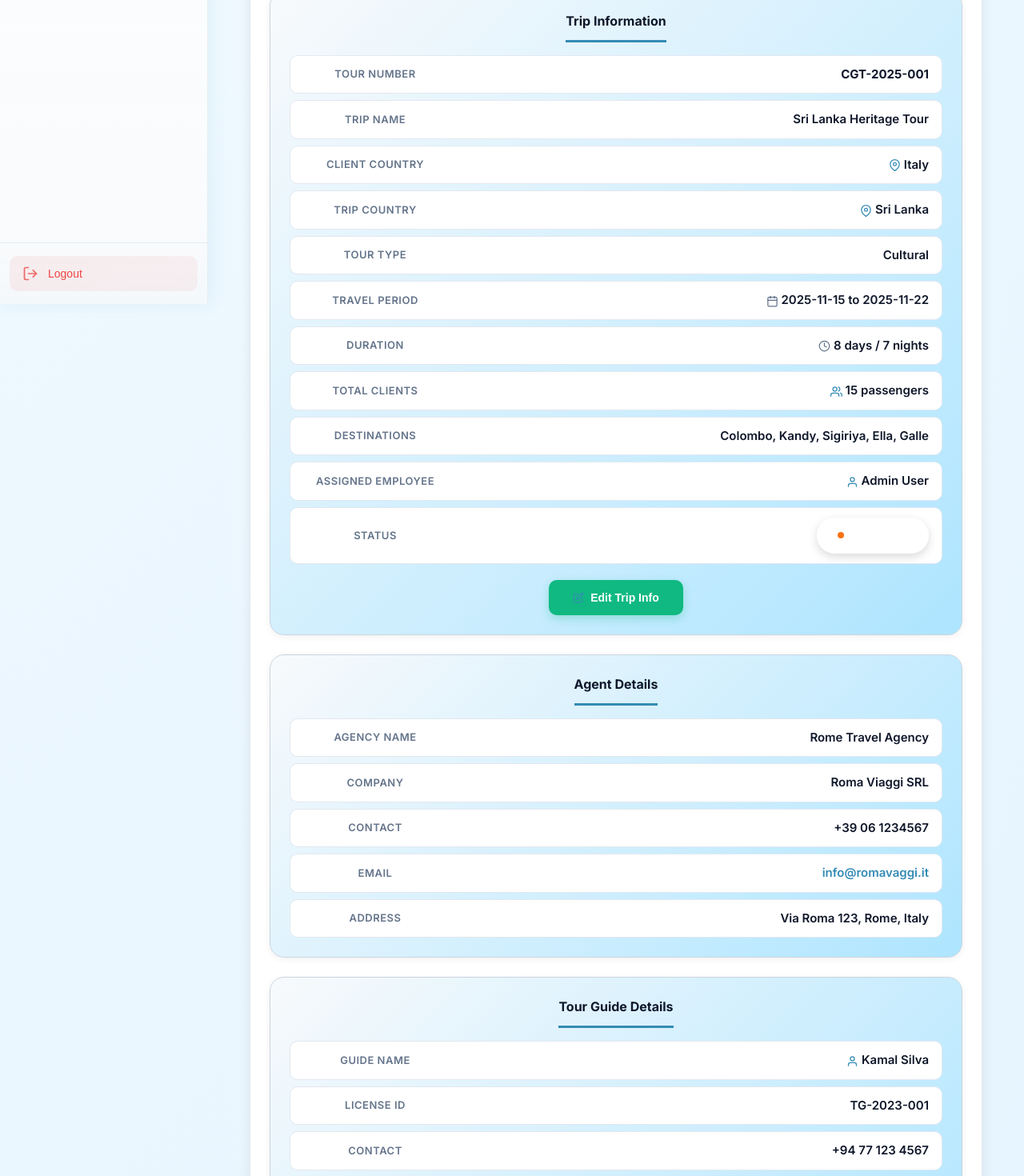
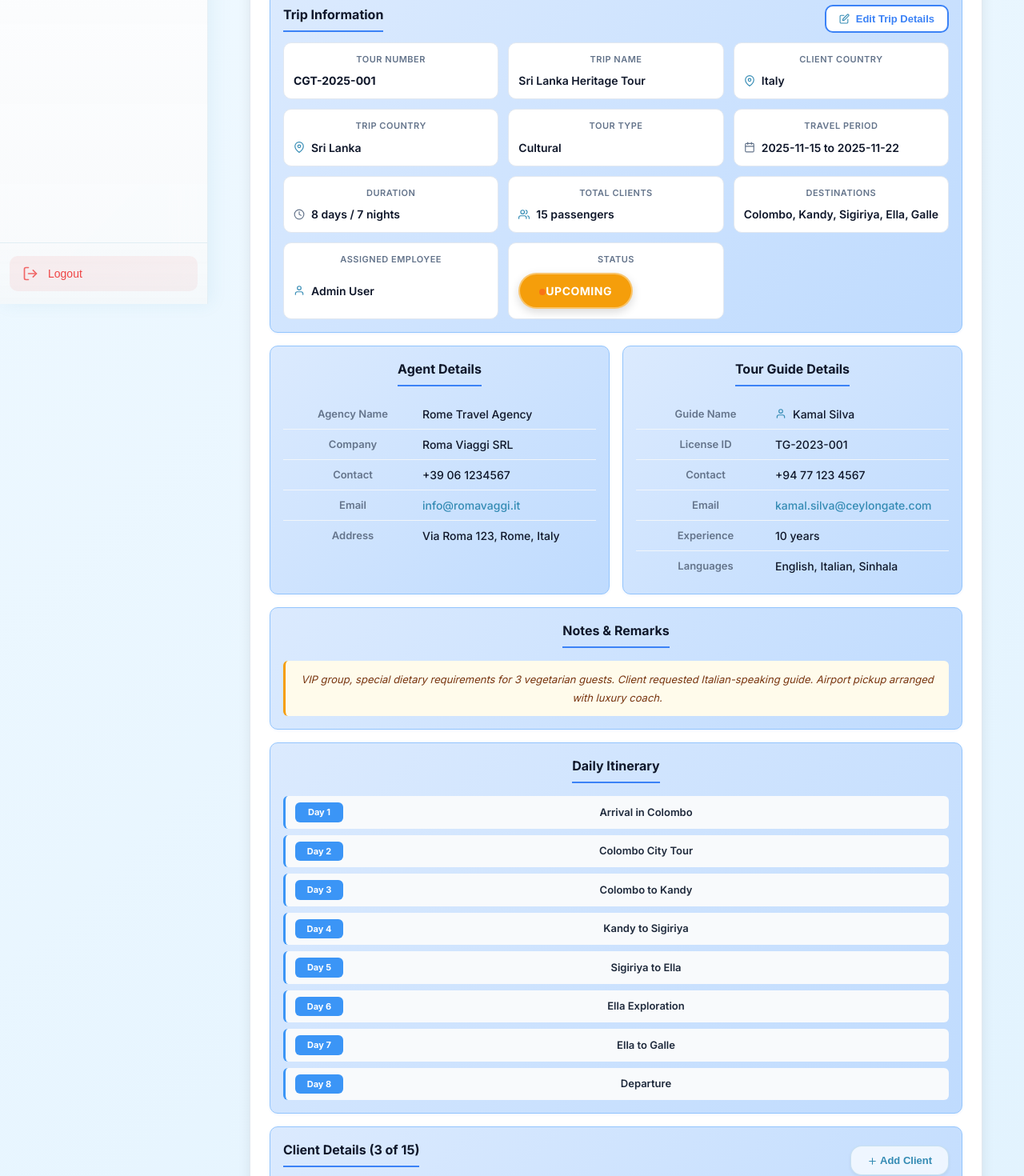
Before and after one commit to Pramudi02/Ceylongate, a React (Vite) app: page /trips/1 in a window 1280 px wide. Shown: the part 420-1890 px from the top of the page at 80% size. Built offline with nearby package versions, Linux system fonts and the light colour scheme.

Commit message:
enhance TripOverview and CreateTripForm with edit functionality and improved styles

```diff
--- a/src/pages/trips/TripDetails/TripOverview/TripOverview.tab.css
+++ b/src/pages/trips/TripDetails/TripOverview/TripOverview.tab.css
@@ -1,111 +1,227 @@
 .trip-overview {
   display: flex;
   flex-direction: column;
-  gap: var(--space-2xl);
+  gap: var(--space-lg);
+}
+
+.split-section {
+  display: grid;
+  grid-template-columns: 1fr 1fr;
+  gap: var(--space-lg);
 }
 
 .info-section {
-  background: linear-gradient(135deg, #f8fafc 0%, #aee5ff 100%);
-  padding: var(--space-2xl);
-  border-radius: var(--radius-xl);
-  border: 1px solid var(--gray-300);
-  box-shadow: 0 2px 8px rgba(0, 0, 0, 0.06);
-  transition: all var(--transition-base);
-}
-
-.info-section:hover {
-  box-shadow: 0 4px 16px rgba(0, 0, 0, 0.1);
-  transform: translateY(-2px);
+  background: linear-gradient(135deg, #dbeafe, #bfdbfe);
+  padding: var(--space-lg);
+  border-radius: var(--radius-md);
+  border: 1px solid #93c5fd;
+  box-shadow: 0 1px 3px rgba(59, 130, 246, 0.1);
 }
 
 .section-header {
   display: flex;
   justify-content: space-between;
   align-items: center;
-  margin-bottom: var(--space-xl);
-  padding-bottom: var(--space-lg);
-  border-bottom: 2px solid var(--gray-300);
+  margin-bottom: var(--space-md);
+  padding-bottom: var(--space-sm);
+  border-bottom: 1px solid rgba(255, 255, 255, 0.5);
 }
 
 .section-title {
-  font-size: var(--font-size-2xl);
+  font-size: var(--font-size-lg);
   font-weight: var(--font-weight-bold);
-  color: #1e293b;
-  margin-bottom: var(--space-xl);
-  padding-bottom: var(--space-md);
-  border-bottom: 3px solid var(--primary-color);
+  color: #1e3a8a;
+  margin-bottom: var(--space-md);
+  padding-bottom: var(--space-sm);
+  border-bottom: 2px solid #3b82f6;
   display: inline-block;
 }
 
-.info-grid {
+.section-header-with-button {
+  display: flex;
+  justify-content: space-between;
+  align-items: center;
+  margin-bottom: var(--space-md);
+}
+
+.section-header-with-button .section-title {
+  margin-bottom: 0;
+}
+
+.btn-edit-trip {
+  background: white;
+  color: #3b82f6;
+  border: 2px solid #3b82f6;
+  padding: var(--space-sm) var(--space-lg);
+  border-radius: var(--radius-md);
+  font-size: var(--font-size-sm);
+  font-weight: var(--font-weight-semibold);
+  cursor: pointer;
+  display: flex;
+  align-items: center;
+  gap: var(--space-sm);
+  transition: all var(--transition-base);
+}
+
+.btn-edit-trip:hover {
+  background: #3b82f6;
+  color: white;
+  transform: translateY(-2px);
+  box-shadow: 0 4px 12px rgba(59, 130, 246, 0.3);
+}
+
+/* Grid for Trip Information - 3 columns with boxes */
+.info-grid-boxes {
+  display: grid;
+  grid-template-columns: repeat(3, 1fr);
+  gap: var(--space-md);
+}
+
+.info-card-box {
+  background: white;
+  padding: var(--space-md);
+  border-radius: var(--radius-md);
   display: flex;
   flex-direction: column;
   gap: var(--space-sm);
-}
-
-.info-card {
-  background: white;
-  padding: var(--space-md) var(--space-lg);
-  border-radius: var(--radius-md);
-  display: flex;
-  align-items: center;
-  justify-content: space-between;
-  gap: var(--space-lg);
   border: 1px solid #e2e8f0;
   transition: all var(--transition-base);
 }
 
+.info-card-box:hover {
+  border-color: #3b82f6;
+  box-shadow: 0 2px 8px rgba(59, 130, 246, 0.2);
+  transform: translateY(-2px);
+}
+
+.info-card-box .info-label {
+  font-size: var(--font-size-xs);
+  color: #64748b;
+  font-weight: var(--font-weight-semibold);
+  text-transform: uppercase;
+  letter-spacing: 0.5px;
+}
+
+.info-card-box .info-value {
+  font-size: var(--font-size-base);
+  color: #0f172a;
+  font-weight: var(--font-weight-semibold);
+  display: flex;
+  align-items: center;
+  gap: var(--space-sm);
+}
+
+/* Row layout for Agent/Guide Details */
+.info-grid {
+  display: flex;
+  flex-direction: column;
+  gap: 0;
+}
+
+.info-card {
+  background: transparent;
+  padding: var(--space-sm) var(--space-md);
+  display: flex;
+  align-items: center;
+  justify-content: space-between;
+  gap: var(--space-md);
+  border-bottom: 1px solid #f1f5f9;
+  transition: all var(--transition-base);
+}
+
+.info-card:last-child {
+  border-bottom: none;
+}
+
 .info-card:hover {
-  border-color: var(--primary-color);
-  box-shadow: 0 2px 8px rgba(52, 139, 180, 0.15);
+  background: #f8fafc;
 }
 
 .info-label {
   font-size: var(--font-size-sm);
   color: #64748b;
   font-weight: var(--font-weight-semibold);
-  text-transform: uppercase;
-  letter-spacing: 0.5px;
-  min-width: 180px;
+  min-width: 150px;
 }
 
 .info-value {
-  font-size: var(--font-size-lg);
-  color: var(--gray-900);
-  font-weight: var(--font-weight-semibold);
+  font-size: var(--font-size-base);
+  color: #0f172a;
+  font-weight: var(--font-weight-medium);
+  display: flex;
+  align-items: center;
+  gap: var(--space-sm);
+  flex: 1;
+}
+
+/* Status Badge Styles */
+.badge {
+  padding: 6px 14px;
+  border-radius: var(--radius-full);
+  font-size: var(--font-size-xs);
+  font-weight: var(--font-weight-bold);
+  text-transform: uppercase;
+  letter-spacing: 0.5px;
+  display: inline-block;
+  box-shadow: 0 2px 4px rgba(0, 0, 0, 0.2);
+}
+
+/* Upcoming/Planned - Blue */
+.badge.status-planned {
+  background: #f59e0b !important;
+  color: white !important;
+}
+
+/* Ongoing - Orange */
+.badge.status-ongoing {
+  background: #e0ff43 !important;
+  color: white !important;
+}
+
+/* Completed - Green */
+.badge.status-completed {
+  background: #10b981 !important;
+  color: white !important;
+}
+
+/* Cancelled - Red */
+.badge.status-cancelled {
+  background: #ef4444 !important;
+  color: white !important;
 }
 
 .itinerary-list {
   display: flex;
   flex-direction: column;
-  gap: var(--space-md);
+  gap: var(--space-sm);
 }
 
 .itinerary-item {
-  background: white;
-  padding: 0px;
-  border-radius: var(--radius-md);
+  background: #f8fafc;
+  padding: var(--space-sm) var(--space-md);
+  border-radius: var(--radius-sm);
   display: flex;
   align-items: center;
-  gap: var(--space-lg);
-  border: 1px solid #e2e8f0;
+  gap: var(--space-md);
+  border-left: 3px solid #3b95f6;
   transition: all var(--transition-base);
 }
 
 .itinerary-item:hover {
-  border-color: var(--primary-color);
-  box-shadow: 0 2px 8px rgba(52, 139, 180, 0.15);
+  background: #f0f9ff;
+  border-left-color: #3b95f6;
 }
 
 .day-badge {
-  background: linear-gradient(135deg, #5cc0ff, #67c1da);
+  background: linear-gradient(135deg, #3b95f6, #3b95f6);
   color: white;
-  padding: 8px 16px;
-  border-radius: var(--radius-md);
-  font-size: var(--font-size-sm);
+  padding: 4px 12px;
+  border-radius: var(--radius-sm);
+  font-size: var(--font-size-xs);
   font-weight: var(--font-weight-bold);
   white-space: nowrap;
-  box-shadow: 0 2px 6px rgba(59, 130, 246, 0.3);
+  min-width: 60px;
+  text-align: center;
 }
 
 .itinerary-content {
@@ -113,9 +229,9 @@
 }
 
 .itinerary-title {
-  font-size: var(--font-size-base);
+  font-size: var(--font-size-sm);
   font-weight: var(--font-weight-semibold);
-  color: #0f172a;
+  color: #1e293b;
   margin: 0;
 }
 
@@ -162,28 +278,25 @@
 }
 
 .notes-box {
-  background: linear-gradient(135deg, #fef3c7 0%, #fef9e7 100%);
-  padding: var(--space-xl);
-  border-radius: var(--radius-lg);
-  border: 2px solid #fbbf24;
-  box-shadow: 0 2px 8px rgba(251, 191, 36, 0.2);
+  background: #fffbeb;
+  padding: var(--space-md);
+  border-radius: var(--radius-sm);
+  border-left: 3px solid #f59e0b;
 }
 
 .notes-box p {
-  font-size: var(--font-size-base);
+  font-size: var(--font-size-sm);
   color: #78350f;
   line-height: var(--line-height-relaxed);
   margin: 0;
   font-style: italic;
-  font-weight: var(--font-weight-medium);
 }
 
 .passengers-table-container {
   background: white;
-  border-radius: var(--radius-lg);
+  border-radius: var(--radius-sm);
   overflow: hidden;
-  border: 2px solid #e2e8f0;
-  box-shadow: 0 2px 8px rgba(0, 0, 0, 0.08);
+  border: 1px solid #e2e8f0;
 }
 
 .passengers-table {
@@ -192,36 +305,32 @@
 }
 
 .passengers-table thead {
-  background: linear-gradient(135deg, var(--primary-color), var(--secondary-color));
+  background: linear-gradient(135deg, #3b95f6, #448ddb);
 }
 
 .passengers-table th {
-  padding: var(--space-lg);
+  padding: var(--space-sm) var(--space-md);
   text-align: left;
-  font-size: var(--font-size-sm);
+  font-size: var(--font-size-xs);
   font-weight: var(--font-weight-bold);
   color: white;
   text-transform: uppercase;
-  letter-spacing: 1px;
+  letter-spacing: 0.5px;
 }
 
 .passengers-table td {
-  padding: var(--space-lg);
-  font-size: var(--font-size-base);
-  border-top: 1px solid #e2e8f0;
-  transition: background var(--transition-base);
+  padding: var(--space-sm) var(--space-md);
+  font-size: var(--font-size-sm);
+  border-top: 1px solid #f1f5f9;
   color: #1e293b;
 }
 
 .passengers-table tbody tr {
-  transition: all var(--transition-base);
-  background: white;
+  transition: background var(--transition-base);
 }
 
 .passengers-table tbody tr:hover {
-  background: #f0f9ff;
-  transform: scale(1.01);
-  box-shadow: 0 2px 8px rgba(52, 139, 180, 0.15);
+  background: #f8fafc;
 }
 
 .passenger-name {
@@ -259,12 +368,12 @@
 }
 
 .action-btn {
-  width: 36px;
-  height: 36px;
+  width: 32px;
+  height: 32px;
   border: none;
-  border-radius: var(--radius-md);
+  border-radius: var(--radius-sm);
   cursor: pointer;
-  font-size: var(--font-size-lg);
+  font-size: var(--font-size-sm);
   transition: all var(--transition-base);
   display: flex;
   align-items: center;
@@ -272,27 +381,29 @@
 }
 
 .btn-edit {
-  background: linear-gradient(135deg, #fbbf24, #f59e0b);
+  background: #f59e0b;
   color: white;
 }
 
 .btn-edit:hover {
-  transform: scale(1.15) rotate(5deg);
-  box-shadow: 0 4px 12px rgba(251, 191, 36, 0.4);
+  background: #d97706;
 }
 
 .btn-delete {
-  background: linear-gradient(135deg, #ef4444, #dc2626);
+  background: #ef4444;
   color: white;
 }
 
 .btn-delete:hover {
-  transform: scale(1.15) rotate(-5deg);
-  box-shadow: 0 4px 12px rgba(239, 68, 68, 0.4);
+  background: #dc2626;
 }
 
 @media (max-width: 768px) {
-  .info-grid {
+  .split-section {
+    grid-template-columns: 1fr;
+  }
+
+  .info-grid-boxes {
     grid-template-columns: 1fr;
   }
 
--- a/src/pages/trips/TripDetails/TripOverview/TripOverview.tab.jsx
+++ b/src/pages/trips/TripDetails/TripOverview/TripOverview.tab.jsx
@@ -1,63 +1,96 @@
-import React from 'react';
+import React, { useState } from 'react';
 import './TripOverview.tab.css';
+import CreateTripForm from '../../TripsList/CreateTripForm';
 
 const TripOverview = ({ tripData }) => {
+  const [showEditForm, setShowEditForm] = useState(false);
+
+  // Helper function to get status class based on status value
+  const getStatusClass = (status) => {
+    switch(status) {
+      case 'Ongoing': return 'status-ongoing';
+      case 'Completed': return 'status-completed';
+      case 'Upcoming': return 'status-planned';
+      case 'Cancelled': return 'status-cancelled';
+      default: return 'status-planned';
+    }
+  };
+
+  const handleEditClick = () => {
+    setShowEditForm(true);
+  };
+
+  const handleCloseForm = () => {
+    setShowEditForm(false);
+  };
+
+  const handleSubmitEdit = (editedData) => {
+    console.log('Edited trip data:', editedData);
+    // Here you would update the trip data in your backend/state management
+    setShowEditForm(false);
+    // You might want to refresh the trip data here
+  };
+
   return (
     <div className="trip-overview">
       {/* Trip Information */}
       <div className="info-section">
+        <div className="section-header-with-button">
           <h3 className="section-title">Trip Information</h3>
-        <div className="info-grid">
-          <div className="info-card">
+          <button className="btn-edit-trip" onClick={handleEditClick}>
+            <span className="icon-edit"></span> Edit Trip Details
+          </button>
+        </div>
+        <div className="info-grid-boxes">
+          <div className="info-card-box">
             <span className="info-label">Tour Number</span>
             <span className="info-value"><strong>{tripData.tourNo}</strong></span>
           </div>
-          <div className="info-card">
+          <div className="info-card-box">
             <span className="info-label">Trip Name</span>
             <span className="info-value">{tripData.name}</span>
           </div>
-          <div className="info-card">
+          <div className="info-card-box">
             <span className="info-label">Client Country</span>
             <span className="info-value"><span className="icon-location"></span> {tripData.countryOfClient}</span>
           </div>
-          <div className="info-card">
+          <div className="info-card-box">
             <span className="info-label">Trip Country</span>
             <span className="info-value"><span className="icon-location"></span> {tripData.tripCountry}</span>
           </div>
-          <div className="info-card">
+          <div className="info-card-box">
             <span className="info-label">Tour Type</span>
             <span className="info-value">{tripData.tourType}</span>
           </div>
-          <div className="info-card">
+          <div className="info-card-box">
             <span className="info-label">Travel Period</span>
             <span className="info-value"><span className="icon-calendar"></span> {tripData.startDate} to {tripData.endDate}</span>
           </div>
-          <div className="info-card">
+          <div className="info-card-box">
             <span className="info-label">Duration</span>
             <span className="info-value"><span className="icon-clock"></span> {tripData.days} days / {tripData.nights} nights</span>
           </div>
-          <div className="info-card">
+          <div className="info-card-box">
             <span className="info-label">Total Clients</span>
             <span className="info-value"><span className="icon-users"></span> {tripData.numberOfClients} passengers</span>
           </div>
-          <div className="info-card">
+          <div className="info-card-box">
             <span className="info-label">Destinations</span>
             <span className="info-value">{tripData.destinations.join(', ')}</span>
           </div>
-          <div className="info-card">
+          <div className="info-card-box">
             <span className="info-label">Assigned Employee</span>
             <span className="info-value"><span className="icon-user"></span> {tripData.assignedEmployee}</span>
           </div>
-          <div className="info-card">
+          <div className="info-card-box">
             <span className="info-label">Status</span>
-            <span className="info-value"><span className="badge status-planned">{tripData.status}</span></span>
+            <span className="info-value"><span className={`badge ${getStatusClass(tripData.status)}`}>{tripData.status}</span></span>
           </div>
         </div>
-        <button className="btn-primary" style={{marginTop: '20px'}}>
-          <span className="icon-edit"></span> Edit Trip Info
-        </button>
       </div>
 
+      {/* Agent Details & Guide Details - Side by Side */}
+      <div className="split-section">
         {/* Agent Details */}
         <div className="info-section">
           <h3 className="section-title">Agent Details</h3>
@@ -78,7 +111,7 @@ const TripOverview = ({ tripData }) => {
               <span className="info-label">Email</span>
               <span className="info-value"><a href={`mailto:${tripData.agent.email}`}>{tripData.agent.email}</a></span>
             </div>
-          <div className="info-card" style={{gridColumn: '1 / -1'}}>
+            <div className="info-card">
               <span className="info-label">Address</span>
               <span className="info-value">{tripData.agent.address}</span>
             </div>
@@ -112,6 +145,7 @@ const TripOverview = ({ tripData }) => {
             <div className="info-card">
               <span className="info-label">Languages</span>
               <span className="info-value">{tripData.guide.languages.join(', ')}</span>
+            </div>
           </div>
         </div>
       </div>
@@ -202,6 +236,16 @@ const TripOverview = ({ tripData }) => {
           </div>
         </div>
       </div>
+
+      {/* Edit Trip Form Modal */}
+      {showEditForm && (
+        <CreateTripForm
+          onClose={handleCloseForm}
+          onSubmit={handleSubmitEdit}
+          initialData={tripData}
+          isEditMode={true}
+        />
+      )}
     </div>
   );
 };
--- a/src/pages/trips/TripsList/CreateTripForm.jsx
+++ b/src/pages/trips/TripsList/CreateTripForm.jsx
@@ -1,25 +1,25 @@
 import React, { useState, useEffect, useRef } from 'react';
 import './CreateTripForm.css';
 
-const CreateTripForm = ({ onClose, onSubmit }) => {
+const CreateTripForm = ({ onClose, onSubmit, initialData = null, isEditMode = false }) => {
   const [formData, setFormData] = useState({
-    tourNo: '',
-    name: '',
-    countryOfClient: '',
-    agentName: '',
-    agentContact: '',
-    guideName: '',
-    guideContact: '',
-    guideLicense: '',
-    startDate: '',
-    endDate: '',
-    numberOfClients: '',
-    tourType: 'Cultural',
-    status: 'Upcoming',
-    notes: ''
+    tourNo: initialData?.tourNo || '',
+    name: initialData?.name || '',
+    countryOfClient: initialData?.countryOfClient || '',
+    agentName: initialData?.agent?.name || '',
+    agentContact: initialData?.agent?.contact || '',
+    guideName: initialData?.guide?.name || '',
+    guideContact: initialData?.guide?.contact || '',
+    guideLicense: initialData?.guide?.license || '',
+    startDate: initialData?.startDate || '',
+    endDate: initialData?.endDate || '',
+    numberOfClients: initialData?.numberOfClients || '',
+    tourType: initialData?.tourType || 'Cultural',
+    status: initialData?.status || 'Upcoming',
+    notes: initialData?.notes || ''
   });
 
-  const [selectedDestinations, setSelectedDestinations] = useState([]);
+  const [selectedDestinations, setSelectedDestinations] = useState(initialData?.destinations || []);
   const [currentDestination, setCurrentDestination] = useState('');
 
   // Agent and Guide selection states
@@ -218,7 +218,7 @@ const CreateTripForm = ({ onClose, onSubmit }) => {
     <div className="modal-overlay" onClick={onClose}>
       <div className="modal-content" onClick={(e) => e.stopPropagation()}>
         <div className="modal-header">
-          <h2>Create New Trip</h2>
+          <h2>{isEditMode ? 'Edit Trip Details' : 'Create New Trip'}</h2>
           <button className="btn-close" onClick={onClose}>×</button>
         </div>
 
@@ -699,7 +699,7 @@ const CreateTripForm = ({ onClose, onSubmit }) => {
             </button>
             <button type="submit" className="btn-submit">
               <span className="icon-check"></span>
-              Create Trip
+              {isEditMode ? 'Update Trip' : 'Create Trip'}
             </button>
           </div>
         </form>
```
Lines whose indentation alone changed are shown as unchanged.
